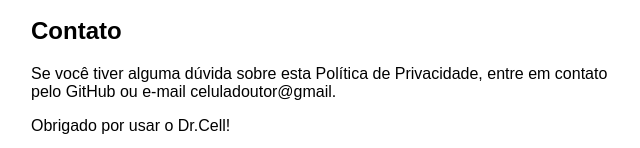
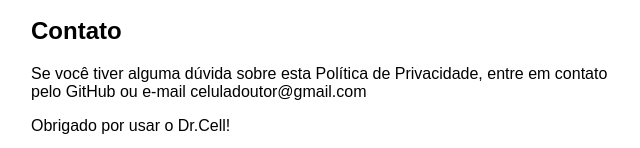
Before and after one commit to galapahuz/DoutorCelulaPrivacy, a plain HTML site: page privacy-policy.html in a window 1280 px wide. Shown: the part 654-802 px from the top of the page, 309-949 px from the left. Drawn offline with Linux system fonts and the light colour scheme.

Commit message:
Update privacy-policy.html

```diff
--- a/privacy-policy.html
+++ b/privacy-policy.html
@@ -26,7 +26,7 @@
   <p>Quaisquer mudanças nesta política serão informadas nesta página.</p>
 
   <h2>Contato</h2>
-  <p>Se você tiver alguma dúvida sobre esta Política de Privacidade, entre em contato pelo GitHub ou e-mail celuladoutor@gmail.</p>
+  <p>Se você tiver alguma dúvida sobre esta Política de Privacidade, entre em contato pelo GitHub ou e-mail celuladoutor@gmail.com</p>
 
   <p>Obrigado por usar o Dr.Cell!</p>
 </body>
```
